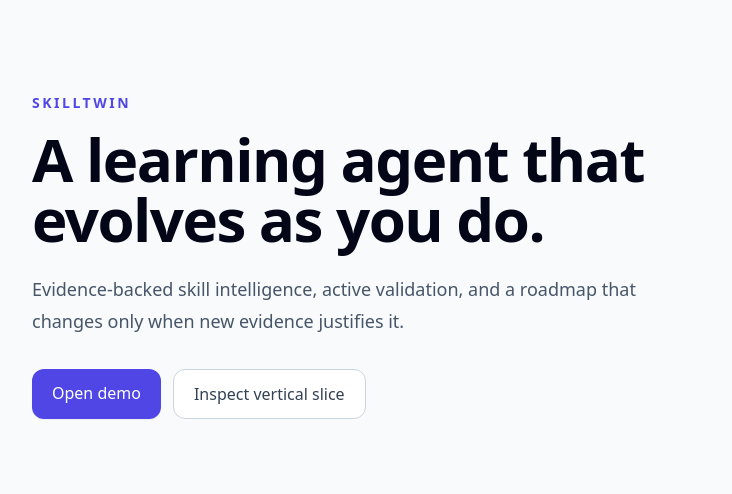
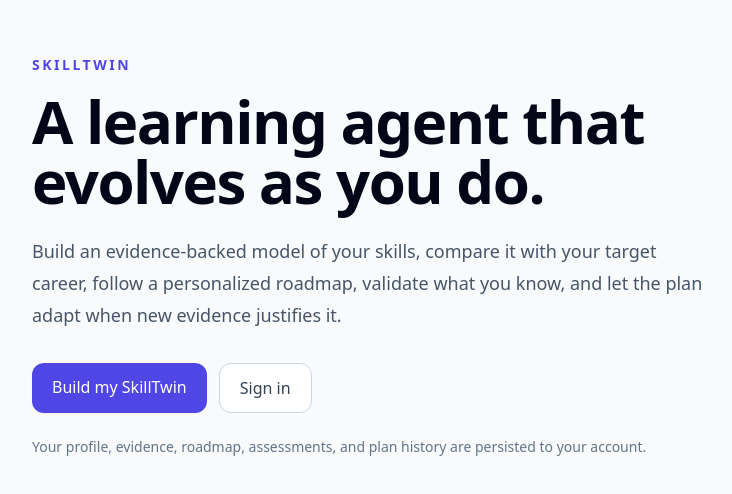
Before and after one commit to navadeep-17/SkillTwin, a Next.js app: page / in a window 1280 px wide. Shown: the part 144-638 px from the top of the page, without its empty margins (120-852 px from the left). Built offline with nearby package versions, Linux system fonts and the light colour scheme; no server answers.

Commit message:
feat(product): make landing page learner-first

```diff
--- a/app/page.tsx
+++ b/app/page.tsx
@@ -9,16 +9,20 @@
           A learning agent that evolves as you do.
         </h1>
         <p className="mt-6 max-w-2xl text-lg leading-8 text-slate-600">
-          Evidence-backed skill intelligence, active validation, and a roadmap that changes only when new evidence justifies it.
+          Build an evidence-backed model of your skills, compare it with your target career,
+          follow a personalized roadmap, validate what you know, and let the plan adapt when new evidence justifies it.
         </p>
-        <div className="mt-8 flex gap-3">
-          <Link href="/overview" className="rounded-xl bg-brand-600 px-5 py-3 font-medium text-white shadow-sm hover:bg-brand-700">
-            Open demo
+        <div className="mt-8 flex flex-wrap gap-3">
+          <Link href="/onboarding" className="rounded-xl bg-brand-600 px-5 py-3 font-medium text-white shadow-sm hover:bg-brand-700">
+            Build my SkillTwin
           </Link>
-          <Link href="/api/demo/vertical-slice" className="rounded-xl border border-slate-300 bg-white px-5 py-3 font-medium text-slate-700">
-            Inspect vertical slice
+          <Link href="/login" className="rounded-xl border border-slate-300 bg-white px-5 py-3 font-medium text-slate-700">
+            Sign in
           </Link>
         </div>
+        <p className="mt-6 text-sm text-slate-500">
+          Your profile, evidence, roadmap, assessments, and plan history are persisted to your account.
+        </p>
       </div>
     </main>
   );
```
